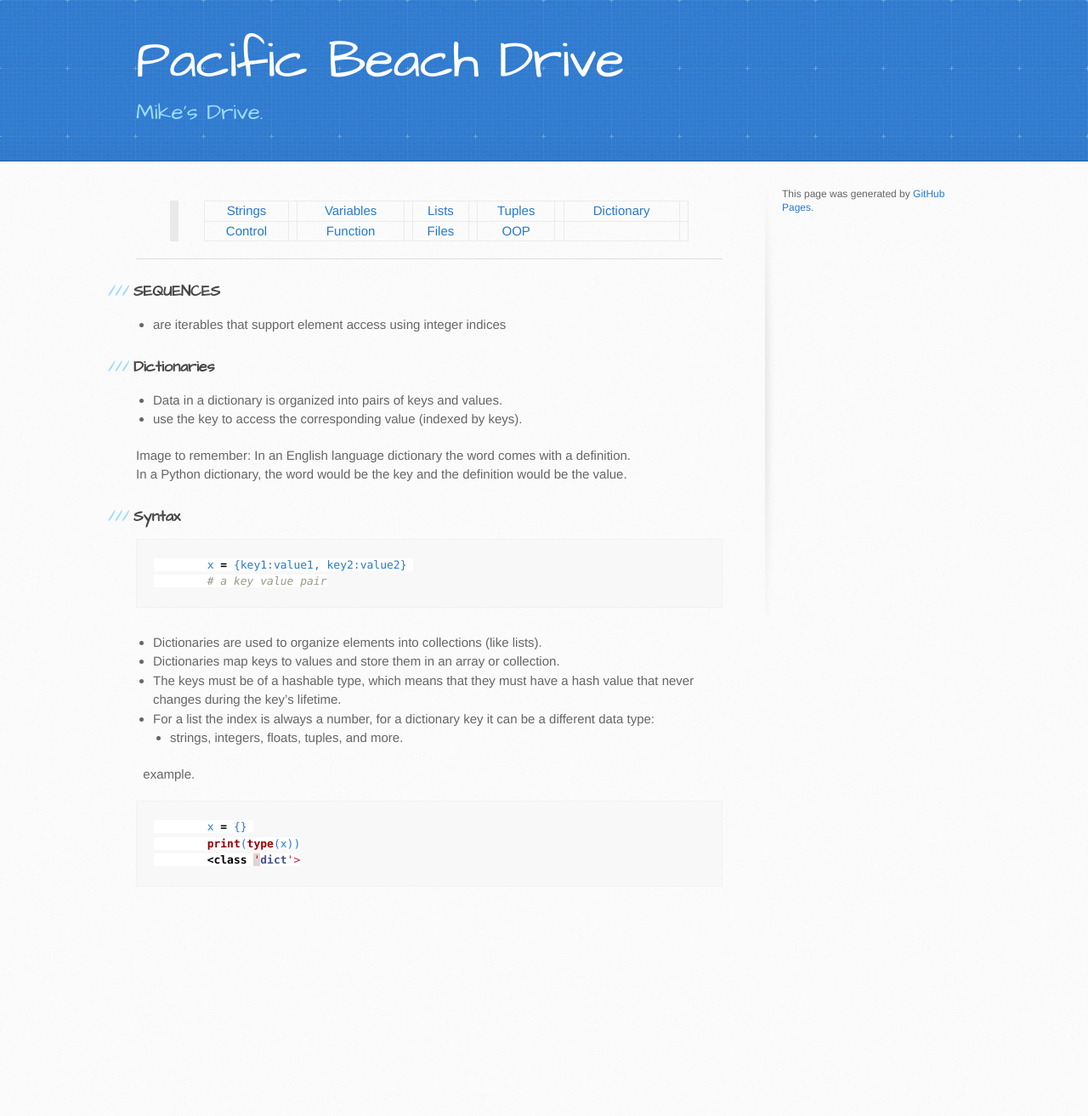
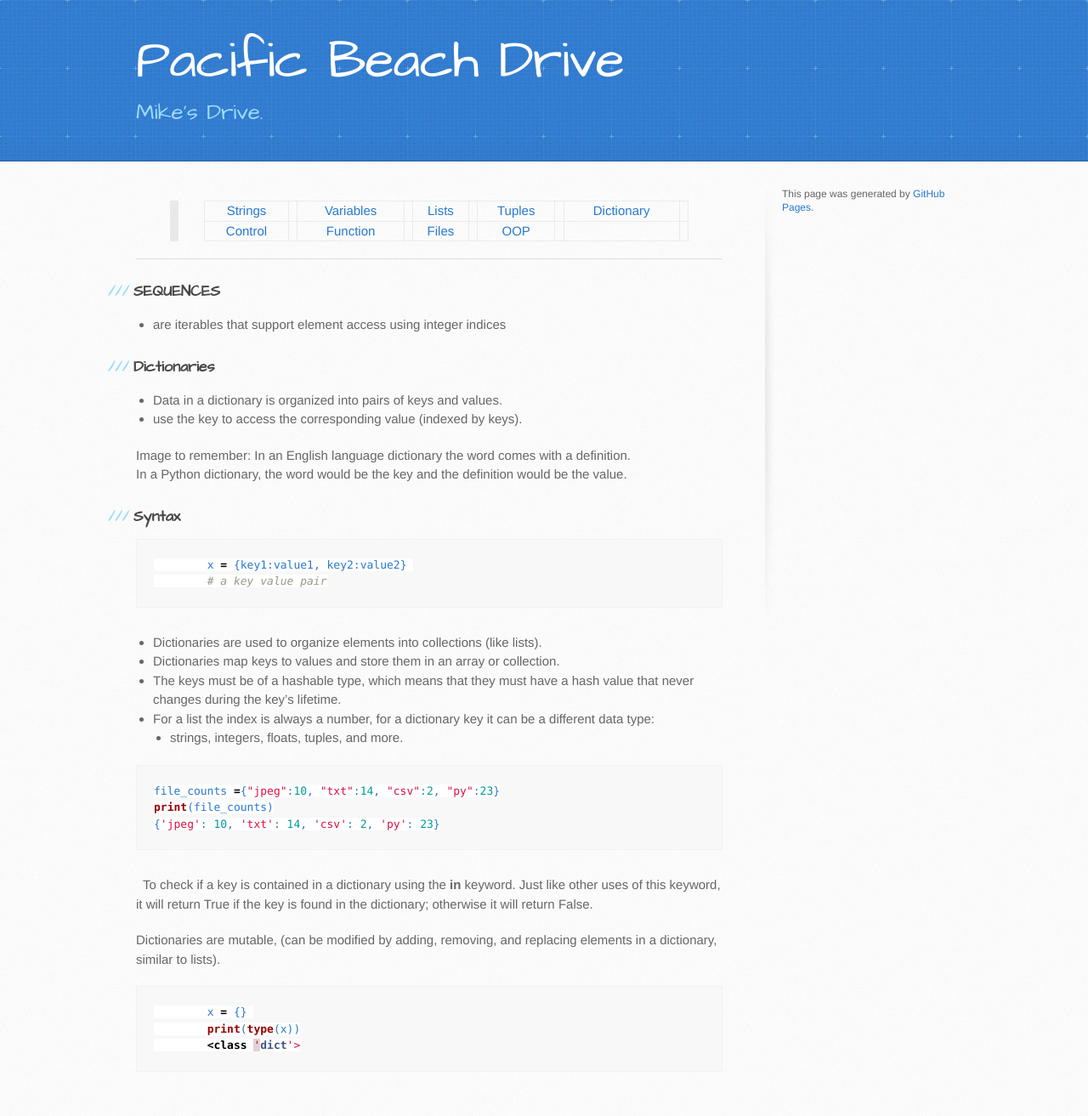
Before and after one commit to trumpfheller/trumpfheller.github.io, a Jekyll site: the page built from dictionary.md, in a window 1280 px wide. Shown: the whole page at 85% size. Built offline with Jekyll 4.4.1, drawn with Linux system fonts in a browser that asks for light colours; before the commit the page ends 1095 px from its top, so only the background shows below that.

Commit message:
Update dictionary.md

````diff
--- a/dictionary.md
+++ b/dictionary.md
@@ -29,8 +29,15 @@ In a Python dictionary, the word would be the key and the definition would be t
 - For a list the index is always a number, for a dictionary key it can be a different data type:
 	- strings, integers, floats, tuples, and more.
 
+```python
+file_counts ={"jpeg":10, "txt":14, "csv":2, "py":23}
+print(file_counts)
+{'jpeg': 10, 'txt': 14, 'csv': 2, 'py': 23}
+```
 
-example.
+To check if a key is contained in a dictionary using the **in** keyword. Just like other uses of this keyword, it will return True if the key is found in the dictionary; otherwise it will return False.
+
+Dictionaries are mutable, (can be modified by adding, removing, and replacing elements in a dictionary, similar to lists).
 
 
 
````
